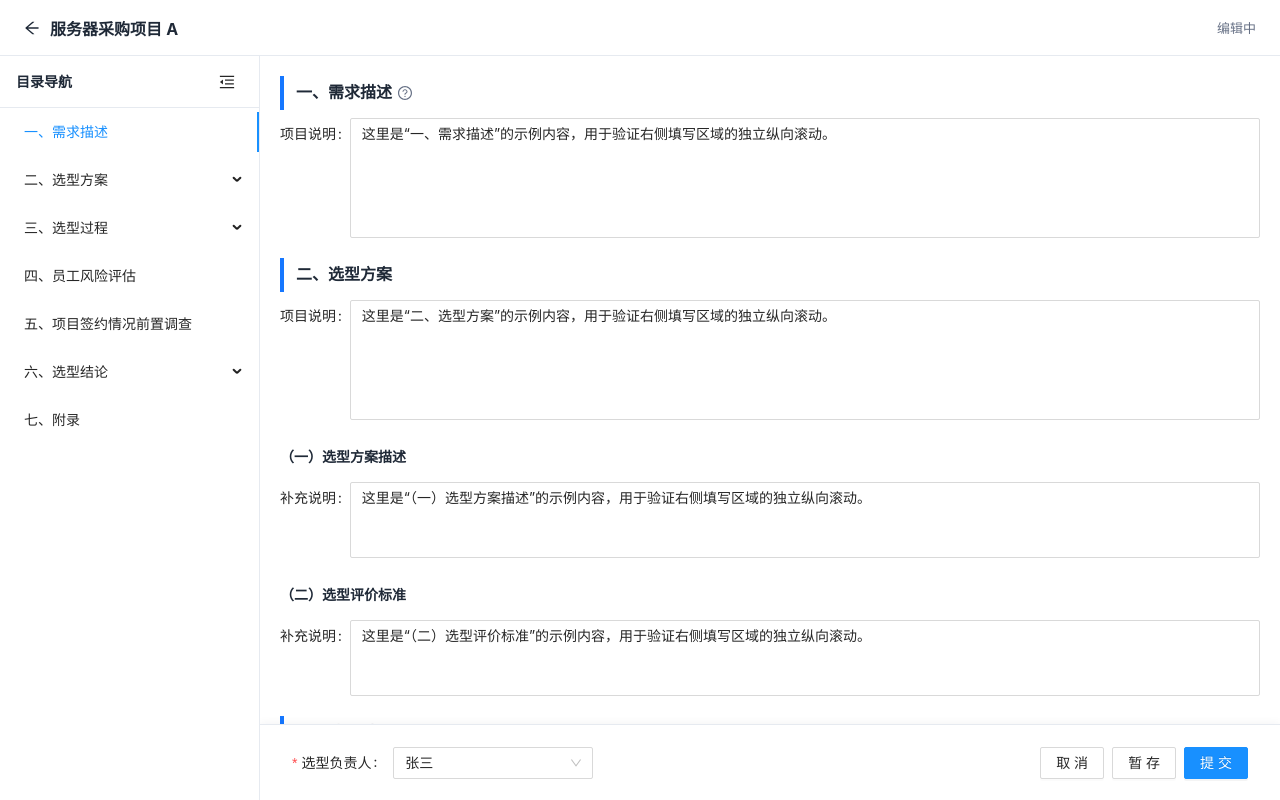
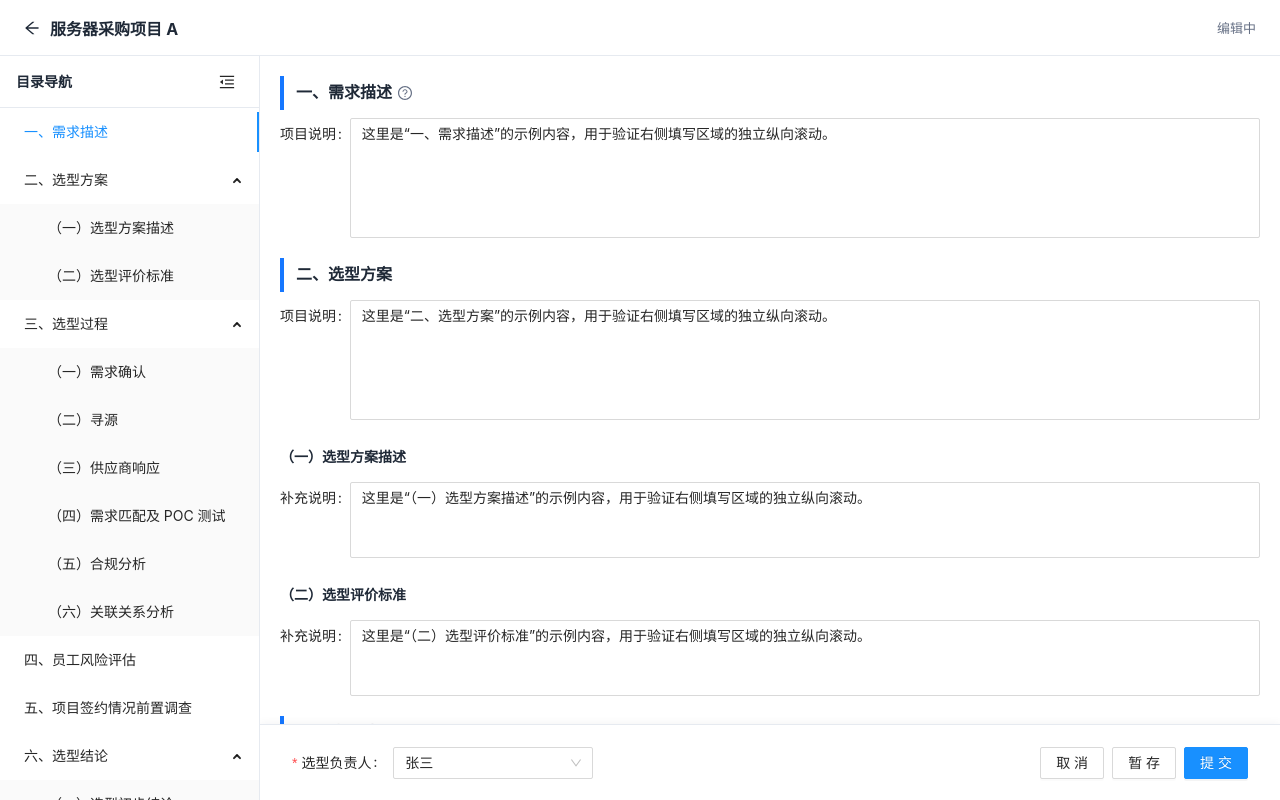
Before and after one commit to chenzongjun/digital, a React (Vite) app: page / in a window 1280 px wide. Built offline with nearby package versions, Linux system fonts and the light colour scheme.

Commit message:
修复目录导航菜单残影

```diff
--- a/src/pages/report-config/ReportConfigPage.jsx
+++ b/src/pages/report-config/ReportConfigPage.jsx
@@ -28,7 +28,11 @@ const ReportPageContent = () => {
         <span className='report-page__mode'>{isReadonly ? '只读查看' : '编辑中'}</span>
       </Header>
       <Layout className='report-page__body' hasSider>
-        <Sider className='report-page__sider' collapsed={isDirectoryCollapsed} collapsedWidth={64} theme='light' width={260}>
+        <Sider
+          className={`report-page__sider${isDirectoryCollapsed ? ' report-page__sider--collapsed' : ''}`}
+          theme='light'
+          width={260}
+        >
           <ReportDirectory isCollapsed={isDirectoryCollapsed} />
         </Sider>
         <Layout className='report-page__workspace'>
--- a/src/pages/report-config/ReportDirectory.jsx
+++ b/src/pages/report-config/ReportDirectory.jsx
@@ -55,6 +55,12 @@ const ReportDirectory = ({ isCollapsed = false, canCollapse = true, onNavigate }
     handleNavigate(key);
   };
 
+  const handleOpenChange = (nextOpenKeys) => {
+    if (!isCollapsed) {
+      setOpenKeys(nextOpenKeys);
+    }
+  };
+
   const handleToggleDirectory = () => {
     setIsDirectoryCollapsed(!isDirectoryCollapsed);
   };
@@ -75,17 +81,18 @@ const ReportDirectory = ({ isCollapsed = false, canCollapse = true, onNavigate }
           </Tooltip>
         )}
       </div>
+      <div className="report-directory__menu-container" hidden={isCollapsed}>
         <Menu
           className="report-directory__menu"
-        inlineCollapsed={isCollapsed}
           mode="inline"
-        openKeys={isCollapsed ? [] : openKeys}
+          openKeys={openKeys}
           selectedKeys={[activeSectionId]}
           onClick={handleMenuClick}
-        onOpenChange={setOpenKeys}
+          onOpenChange={handleOpenChange}
         >
           {menuNodes}
         </Menu>
+      </div>
     </aside>
   );
 };
--- a/src/styles/report-directory.less
+++ b/src/styles/report-directory.less
@@ -19,6 +19,16 @@
     flex: 0 0 auto;
   }
 
+  &__menu-container {
+    display: flex;
+    flex: 1 1 auto;
+    min-height: 0;
+
+    &[hidden] {
+      display: none;
+    }
+  }
+
   &__menu {
     flex: 1 1 auto;
     min-height: 0;
@@ -26,17 +36,13 @@
     overflow-y: auto;
     border-right: 0;
 
-    &.ant-menu-inline-collapsed {
-      width: 100%;
-    }
-
     &.ant-menu-light .ant-menu-item-selected {
       background: transparent;
     }
   }
 }
 
-.ant-layout-sider-collapsed .report-directory__header {
-  justify-content: center;
-  padding: 0;
+.report-page__sider--collapsed .report-directory__header {
+  justify-content: flex-start;
+  padding: 0 8px;
 }
--- a/src/styles/report-page.less
+++ b/src/styles/report-page.less
@@ -46,7 +46,7 @@
     border-right: 1px solid @color-border;
     background: @color-surface;
 
-    &.ant-layout-sider-collapsed {
+    &--collapsed {
       flex: 0 0 @directory-collapsed-width !important;
       max-width: @directory-collapsed-width !important;
       min-width: @directory-collapsed-width !important;
```
Lines whose indentation alone changed are shown as unchanged.
